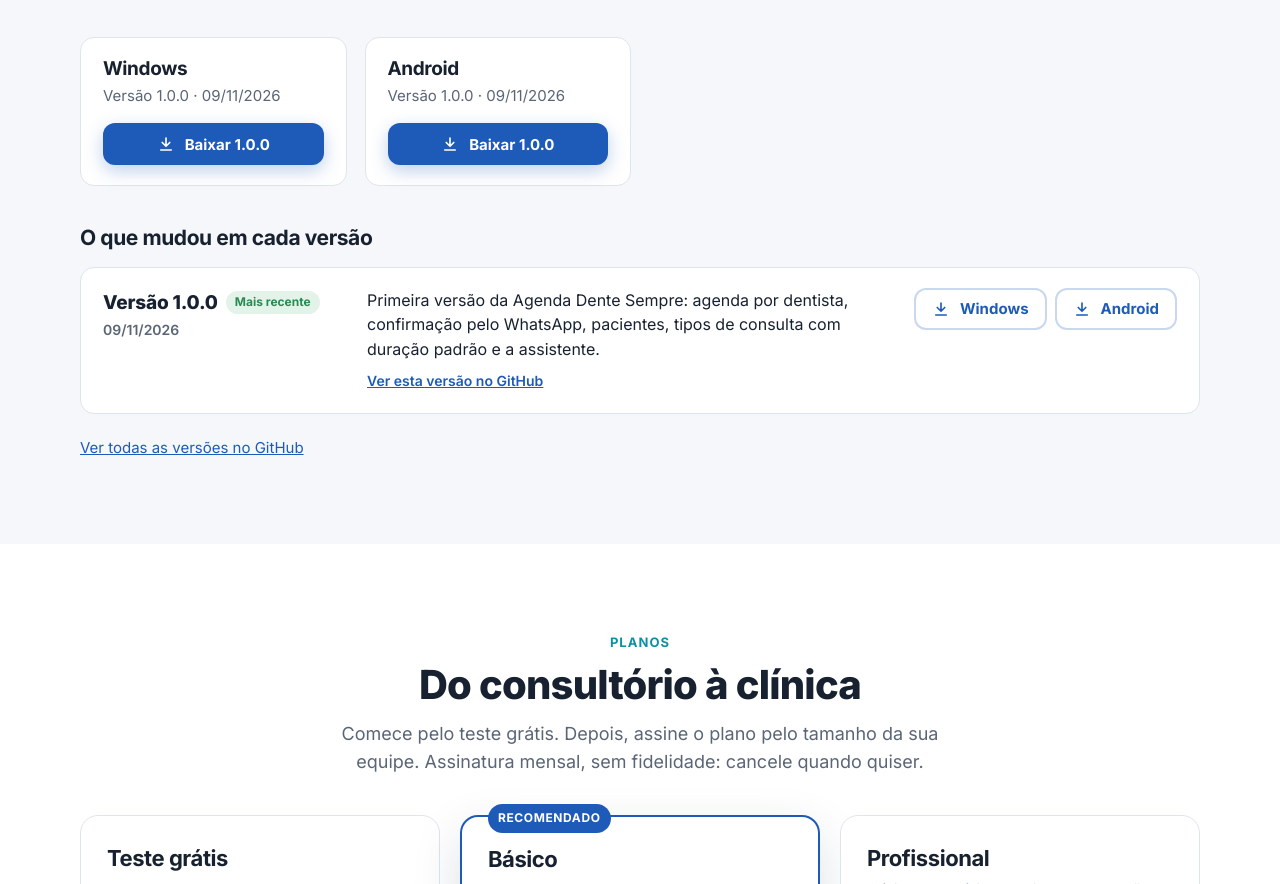
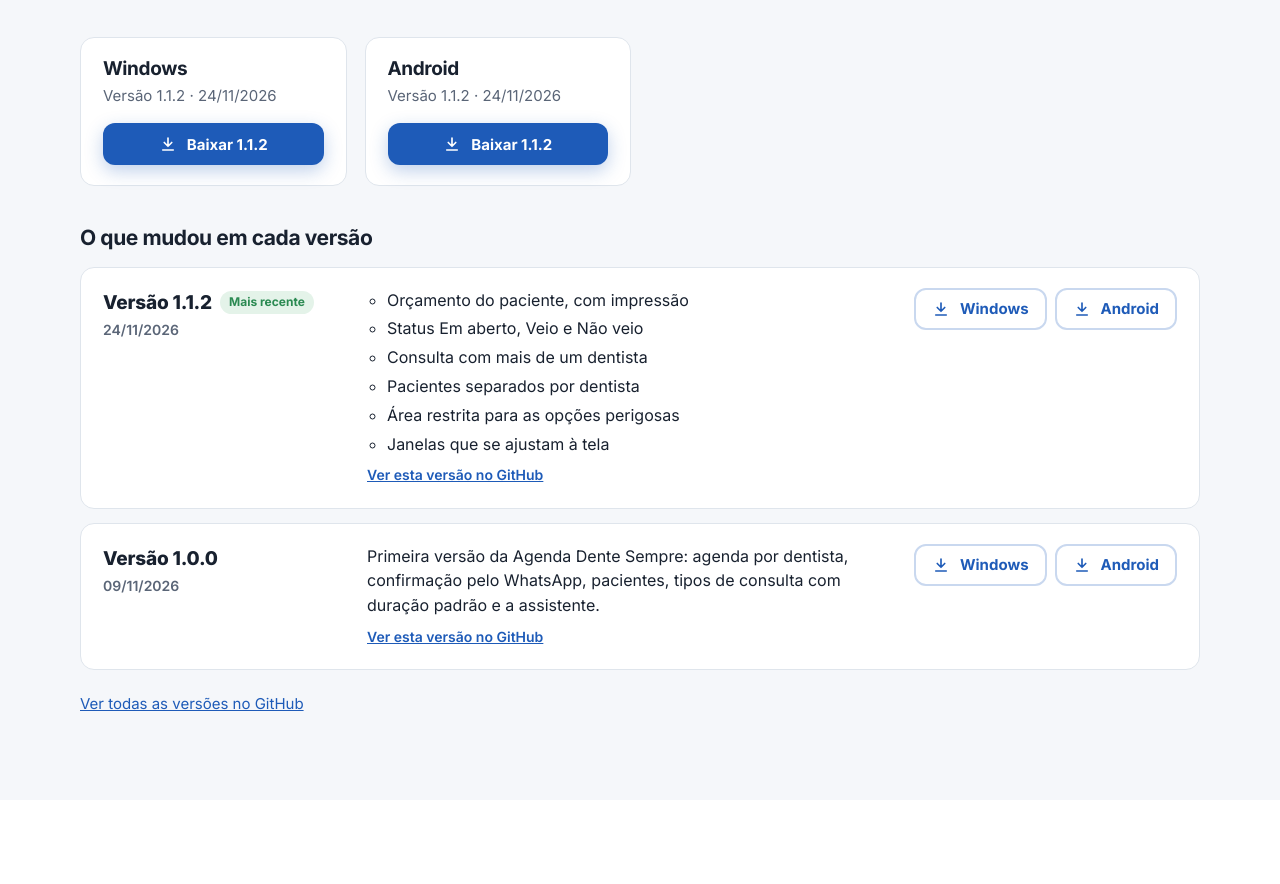
Before and after one commit to dentesempreias-creator/Dente-Sempre-Agenda, a plain HTML site: page site/index.html in a window 1280 px wide. Shown: the part 3136-4020 px from the top of the page. Drawn offline with Linux system fonts and the light colour scheme.

Commit message:
Site: versão 1.1.2 nas Atualizações
Co-Authored-By: Claude Opus 5.5 <noreply@anthropic.com>

```diff
--- a/site/index.html
+++ b/site/index.html
@@ -661,8 +661,8 @@
 
     // Links de download. Deixe '' (vazio) para mostrar "Em breve".
     downloads: {
-      windows: 'https://github.com/dentesempreias-creator/Dente-Sempre-Agenda/releases/download/v1.1.1/Dente-Sempre-Instalador-1.1.1.exe',
-      android: 'https://github.com/dentesempreias-creator/Dente-Sempre-Agenda/releases/download/v1.1.1/app-debug.apk',
+      windows: 'https://github.com/dentesempreias-creator/Dente-Sempre-Agenda/releases/download/v1.1.2/Dente-Sempre-Instalador-1.1.2.exe',
+      android: 'https://github.com/dentesempreias-creator/Dente-Sempre-Agenda/releases/download/v1.1.2/app-debug.apk',
       mac: '',
       linux: ''
     }
@@ -757,12 +757,21 @@
   var VERSOES_GITHUB = 'https://github.com/dentesempreias-creator/Dente-Sempre-Agenda/releases';
   var VERSOES = [
     {
+      versao: '1.1.2',
+      data: '2026-11-24',
+      resumo: ['Orçamento do paciente, com impressão', 'Status Em aberto, Veio e Não veio', 'Consulta com mais de um dentista', 'Pacientes separados por dentista', 'Área restrita para as opções perigosas', 'Janelas que se ajustam à tela'],
+      arquivos: {
+        windows: 'Dente-Sempre-Instalador-1.1.2.exe',
+        android: 'app-debug.apk'
+      }
+    },
+    {
       versao: '1.0.0',
       data: '2026-11-09',
       resumo: 'Primeira versão da Agenda Dente Sempre: agenda por dentista, confirmação pelo WhatsApp, pacientes, tipos de consulta com duração padrão e a assistente.',
       arquivos: {
         windows: 'Dente-Sempre-Instalador-1.0.0.exe',
-        android: 'Dente-Sempre.apk'
+        android: 'app-debug.apk'
       }
     }
   ];
```
